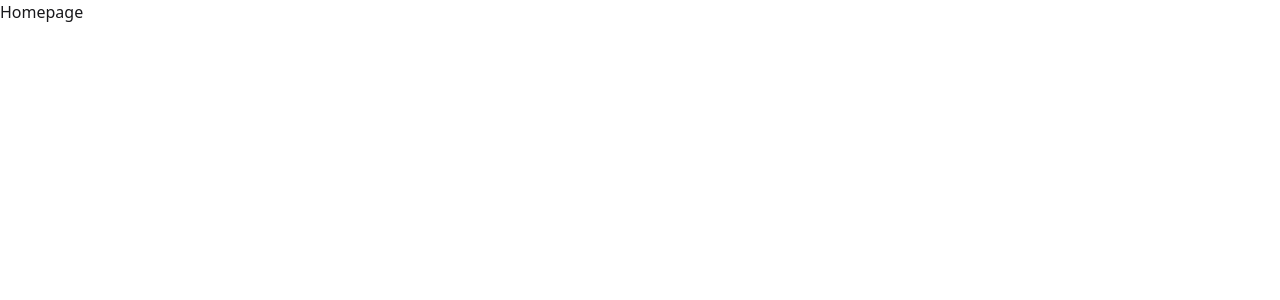
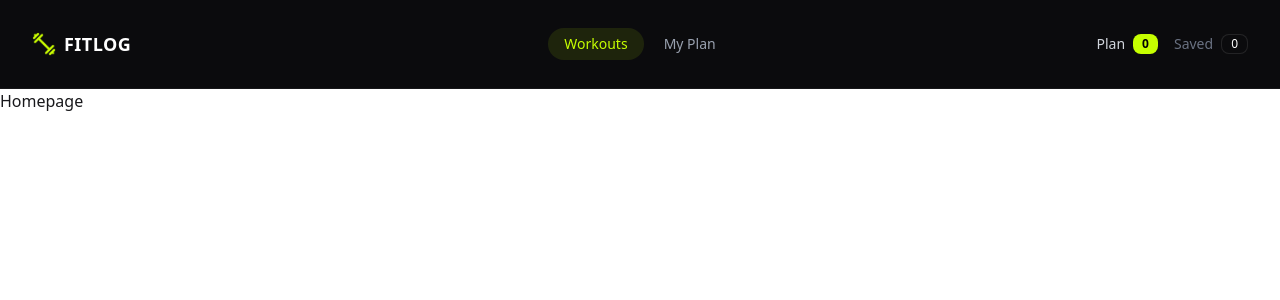
Before and after one commit to rabeya93/Fitness-training-website, a Next.js app: page / in a window 1280 px wide. Shown: the top 300 px of the page. Built offline with nearby package versions, Linux system fonts and the light colour scheme.

Commit message:
Updating NavigationBar

```diff
--- a/app/components/Navbar.jsx
+++ b/app/components/Navbar.jsx
@@ -1,80 +1,101 @@
-import React from "react";
+"use client";
+import { useState } from "react";
+import Image from "next/image";
+import logo from '../assets/logo.png'
 
-const Navbar = () => {
+const links = ["Workouts", "My Plan"];
+
+const Navbar = ({ planCount = 0, savedCount = 0 }) => {
+  const [active, setActive] = useState("Workouts");
+
   return (
-    <div className="navbar bg-base-100 shadow-sm">
+    // Full-width bar
+    <header className="border-b border-white/5 bg-[#0b0b0d]">
+      {/* Same container as <main> so the edges line up */}
+      <div className="navbar mx-auto min-h-22 max-w-10xl px-4 sm:px-6 lg:px-8">
+        {/* LEFT: hamburger (mobile only) + logo */}
         <div className="navbar-start">
-        <div className="dropdown">
-          <div tabIndex={0} role="button" className="btn btn-ghost lg:hidden">
+          <div className="dropdown md:hidden">
+            <div
+              tabIndex={0}
+              role="button"
+              className="btn btn-ghost btn-square btn-sm mr-1"
+            >
               <svg
-              aria-label="Menu"
                 xmlns="http://www.w3.org/2000/svg"
                 className="h-5 w-5"
                 fill="none"
                 viewBox="0 0 24 24"
                 stroke="currentColor"
               >
-              {" "}
                 <path
                   strokeLinecap="round"
                   strokeLinejoin="round"
                   strokeWidth="2"
-                d="M4 6h16M4 12h8m-8 6h16"
-              />{" "}
+                  d="M4 6h16M4 12h16M4 18h16"
+                />
               </svg>
             </div>
             <ul
               tabIndex={-1}
-            className="menu menu-sm dropdown-content bg-base-100 rounded-box z-1 mt-3 w-52 p-2 shadow"
+              className="menu dropdown-content z-10 mt-3 w-44 rounded-box border border-white/10 bg-[#17181c] p-2 shadow"
             >
-            <li>
-              <a>Item 1</a>
+              {links.map((link) => (
+                <li key={link}>
+                    <a
+                        onClick={() => setActive(link)}
+                        className={active === link ? "text-[#ccff00] font-semibold" : "text-gray-300"}
+                        >
+                            {link}
+                    </a>
                 </li>
-            <li>
-              <a>Parent</a>
-              <ul className="p-2">
-                <li>
-                  <a>Submenu 1</a>
-                </li>
-                <li>
-                  <a>Submenu 2</a>
-                </li>
-              </ul>
-            </li>
-            <li>
-              <a>Item 3</a>
-            </li>
+              ))}
             </ul>
           </div>
-        <a className="btn btn-ghost text-xl">daisyUI</a>
+
+          <a className="flex items-center gap-2 text-lg font-bold tracking-wide">
+            <Image src={logo} alt="FitLog logo" width={24} height={24} className="h-6 w-6" />
+                <p className="text-white">FITLOG</p>
+          </a>
         </div>
-      <div className="navbar-center hidden lg:flex">
-        <ul className="menu menu-horizontal px-1">
-          <li>
-            <a>Item 1</a>
+
+        {/* CENTER: tabs (tablet and up) */}
+        <div className="navbar-center hidden md:flex">
+          <ul className="flex items-center gap-1">
+            {links.map((link) => (
+              <li key={link}>
+                <button
+                  onClick={() => setActive(link)}
+                  className={`rounded-full px-4 py-1.5 text-sm transition ${
+                    active === link
+                      ? "bg-[#c6ff00]/10 text-[#c6ff00]"
+                      : "text-gray-400 hover:text-white"
+                  }`}
+                >
+                  {link}
+                </button>
               </li>
-          <li>
-            <details>
-              <summary>Parent</summary>
-              <ul className="p-2 bg-base-100 w-40 z-1">
-                <li>
-                  <a>Submenu 1</a>
-                </li>
-                <li>
-                  <a>Submenu 2</a>
-                </li>
-              </ul>
-            </details>
-          </li>
-          <li>
-            <a>Item 3</a>
-          </li>
+            ))}
           </ul>
         </div>
-      <div className="navbar-end">
-        <a className="btn">Button</a>
+
+        {/* RIGHT: Plan + Saved counters */}
+        <div className="navbar-end gap-4 text-sm">
+          <span className="flex items-center gap-2 text-gray-300">
+            Plan
+            <span className="badge badge-sm border-0 bg-[#c6ff00] font-bold text-black">
+              {planCount}
+            </span>
+          </span>
+          <span className="flex items-center gap-2 text-gray-500">
+            Saved
+            <span className="badge badge-sm border-white/10 bg-transparent text-white">
+              {savedCount}
+            </span>
+          </span>
         </div>
       </div>
+    </header>
   );
 };
 
--- a/app/layout.tsx
+++ b/app/layout.tsx
@@ -1,6 +1,7 @@
 import type { Metadata } from "next";
 import { Geist, Geist_Mono } from "next/font/google";
 import "./globals.css";
+import Navbar from './components/Navbar'
 
 const geistSans = Geist({
   variable: "--font-geist-sans",
@@ -23,7 +24,13 @@ export default function RootLayout({ children }: LayoutProps<"/">) {
       lang="en"
       className={`${geistSans.variable} ${geistMono.variable} h-full antialiased`}
     >
-      <body className="min-h-full flex flex-col">{children}</body>
+      <body className="min-h-full flex flex-col">
+
+        <Navbar />
+        <main>
+          {children}
+        </main>
+      </body>
     </html>
   );
 }
```
Also changed, not shown: app/assets/banner.png (renamed from app/banner.png), app/assets/logo.png (renamed from app/logo.png). Lines whose indentation alone changed are shown as unchanged.
